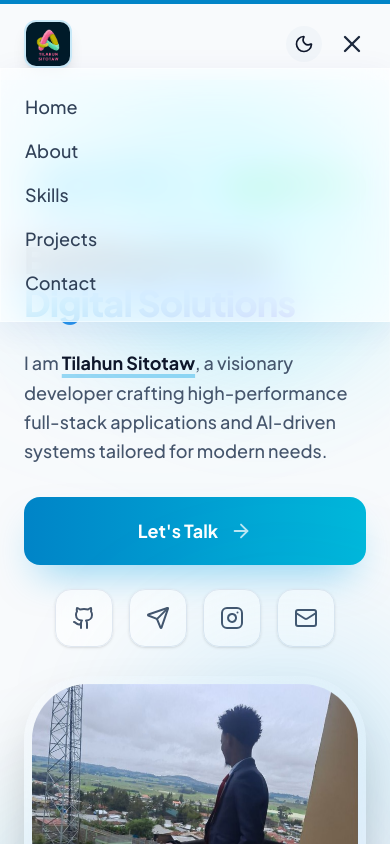
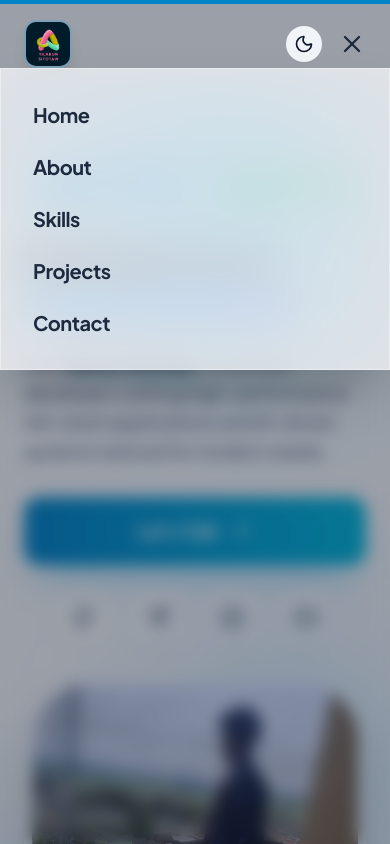
Before and after one commit to Tilahun-Sitotaw/Portfolio-, a React (Vite) app: page / in a window 390 px wide. Both pictures are taken after a click on the button 352 px from the left and 44 px from the top of the page. Shown: the top 844 px of the page. Built offline with nearby package versions, Linux system fonts and the light colour scheme.

Commit message:
Enhance mobile navigation, SEO metadata, and fix backend for professional email services like Brevo

```diff
--- a/index.html
+++ b/index.html
@@ -5,9 +5,32 @@
   <meta charset="UTF-8" />
   <link rel="icon" type="image/png" href="/favicon.png" />
   <meta name="viewport" content="width=device-width, initial-scale=1.0" />
-  <title>Tilahun Sitotaw | Software Developer Portfolio</title>
+  <title>Tilahun Sitotaw | Full-Stack Developer & AI Specialist</title>
+
+  <!-- Primary Meta Tags -->
+  <meta name="title" content="Tilahun Sitotaw | Full-Stack Developer & AI Specialist" />
   <meta name="description"
-    content="Portfolio of Tilahun Sitotaw Gobezie, a passionate Software Developer specializing in Web Development, Java Applications, and AI." />
+    content="Visionary Full-Stack Developer crafting high-performance digital solutions and AI systems. Based in Ethiopia, delivering excellence globally." />
+  <meta name="keywords"
+    content="Portfolio, Tilahun Sitotaw, Software Developer Ethiopia, React, Node.js, AI Developer, Full Stack" />
+  <meta name="author" content="Tilahun Sitotaw" />
+
+  <!-- Open Graph / Facebook -->
+  <meta property="og:type" content="website" />
+  <meta property="og:url" content="https://tilahun-sitotaw-portfolio-5aji.onrender.com/" />
+  <meta property="og:title" content="Tilahun Sitotaw | Full-Stack Developer Portfolio" />
+  <meta property="og:description"
+    content="Visionary Full-Stack Developer crafting high-performance digital solutions and AI systems. Connect with me today!" />
+  <meta property="og:image" content="/images/logo.png" />
+
+  <!-- Twitter -->
+  <meta property="twitter:card" content="summary_large_image" />
+  <meta property="twitter:url" content="https://tilahun-sitotaw-portfolio-5aji.onrender.com/" />
+  <meta property="twitter:title" content="Tilahun Sitotaw | Full-Stack Developer Portfolio" />
+  <meta property="twitter:description"
+    content="Visionary Full-Stack Developer crafting high-performance digital solutions and AI systems. Connect with me today!" />
+  <meta property="twitter:image" content="/images/logo.png" />
+
   <!-- Google Fonts -->
   <link rel="preconnect" href="https://fonts.googleapis.com">
   <link rel="preconnect" href="https://fonts.gstatic.com" crossorigin>
--- a/src/components/Navbar.jsx
+++ b/src/components/Navbar.jsx
@@ -79,25 +79,36 @@ const Navbar = ({ darkMode, toggleDarkMode }) => {
             {/* Mobile Menu */}
             <AnimatePresence>
                 {isMobileMenuOpen && (
+                    <>
+                        {/* Backdrop to close on click outside */}
                         <motion.div
-                        initial={{ opacity: 0, height: 0 }}
-                        animate={{ opacity: 1, height: 'auto' }}
-                        exit={{ opacity: 0, height: 0 }}
-                        className="md:hidden glass border-t border-white/10"
+                            initial={{ opacity: 0 }}
+                            animate={{ opacity: 1 }}
+                            exit={{ opacity: 0 }}
+                            onClick={() => setIsMobileMenuOpen(false)}
+                            className="fixed inset-0 bg-slate-900/40 backdrop-blur-sm z-[-1] md:hidden"
+                        />
+                        <motion.div
+                            initial={{ opacity: 0, y: -20 }}
+                            animate={{ opacity: 1, y: 0 }}
+                            exit={{ opacity: 0, y: -20 }}
+                            className="md:hidden glass border-t border-white/10 shadow-2xl overflow-hidden"
                         >
-                        <div className="flex flex-col p-6 space-y-4">
+                            <div className="flex flex-col p-8 space-y-6">
                                 {navLinks.map((link) => (
                                     <Link
                                         key={link.name}
                                         to={link.path}
                                         onClick={() => setIsMobileMenuOpen(false)}
-                                    className="text-lg font-medium text-slate-700 dark:text-slate-200"
+                                        className="text-xl font-bold tracking-tight text-slate-800 dark:text-white flex justify-between items-center group/nav"
                                     >
                                         {link.name}
+                                        <div className="w-1.5 h-1.5 rounded-full bg-primary-500 opacity-0 group-hover/nav:opacity-100 transition-opacity" />
                                     </Link>
                                 ))}
                             </div>
                         </motion.div>
+                    </>
                 )}
             </AnimatePresence>
         </nav>
```
Also changed, not shown: 1 other file (tests, documents, lock files or other folders). Lines whose indentation alone changed are shown as unchanged.
